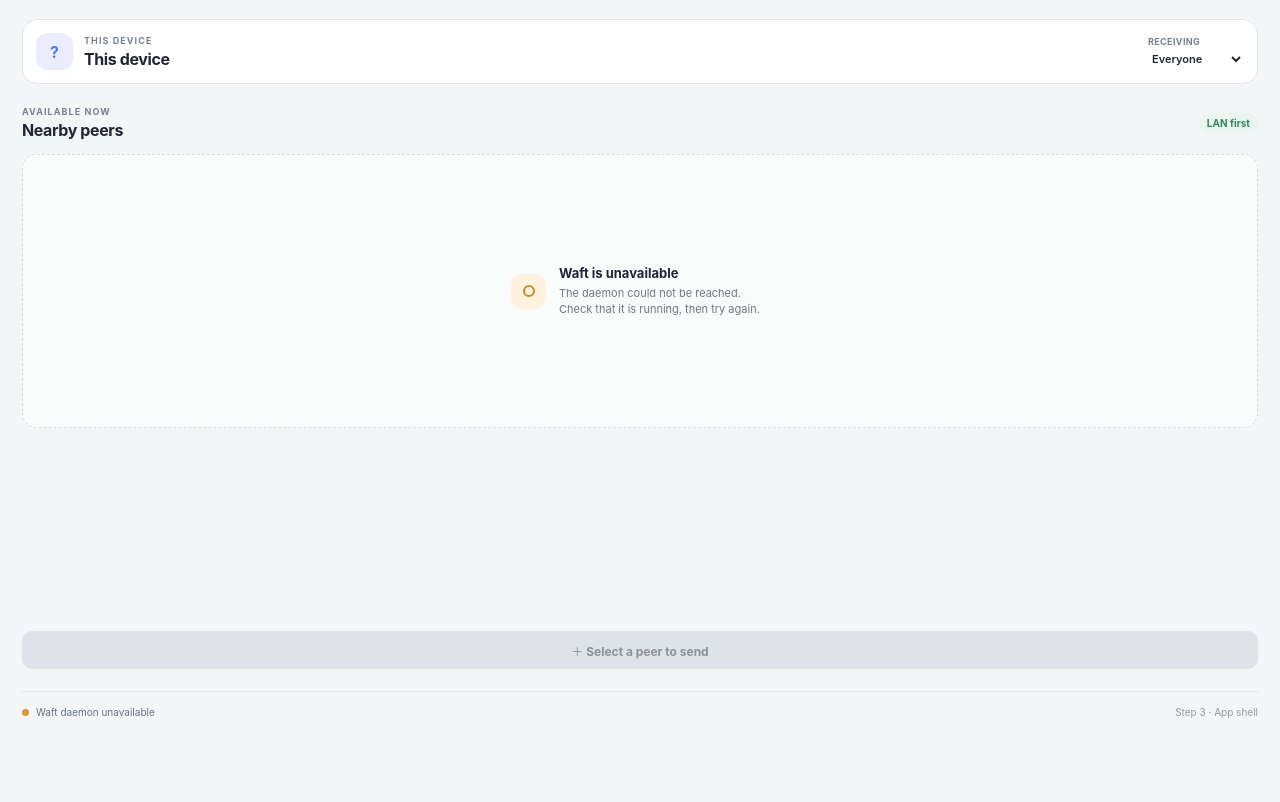
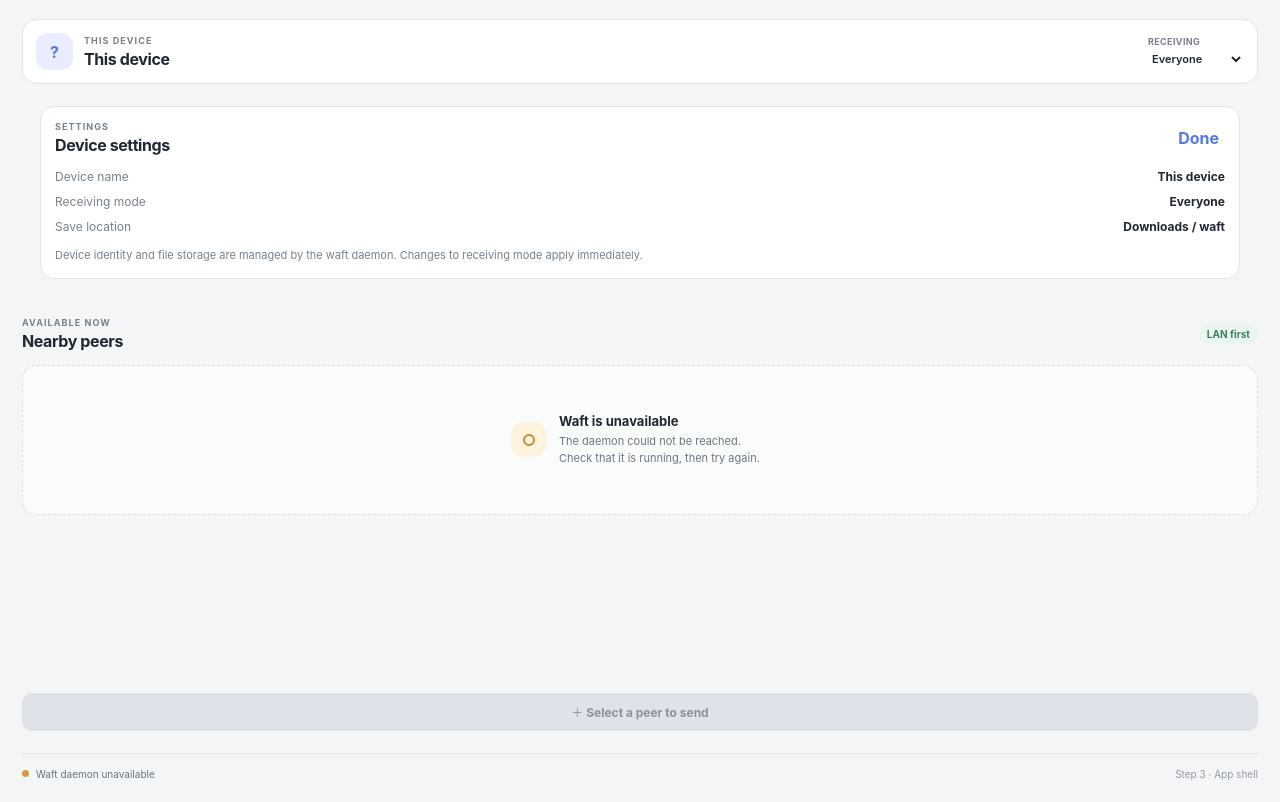
Before and after one commit to itisrohit/waft, a website built with Vite: page app/index.html in a window 1280 px wide. Both pictures are taken after a click on the button "Open settings". Shown: the part 60-862 px from the top of the page. Before the commit the page ends 800 px from the top, so only its background shows below. Built offline with nearby package versions, Linux system fonts and the light colour scheme.

Commit message:
Settings

```diff
--- a/app/index.html
+++ b/app/index.html
@@ -26,6 +26,19 @@
         </label>
       </section>
 
+      <section id="settings-panel" class="settings-panel" aria-labelledby="settings-title" hidden>
+        <div class="section-heading">
+          <div><p class="eyebrow">SETTINGS</p><h2 id="settings-title">Device settings</h2></div>
+          <button id="close-settings" class="text-button" type="button">Done</button>
+        </div>
+        <dl class="settings-list">
+          <div><dt>Device name</dt><dd id="settings-device-name">This device</dd></div>
+          <div><dt>Receiving mode</dt><dd id="settings-receiving-mode">Everyone</dd></div>
+          <div><dt>Save location</dt><dd>Downloads / waft</dd></div>
+        </dl>
+        <p class="settings-note">Device identity and file storage are managed by the waft daemon. Changes to receiving mode apply immediately.</p>
+      </section>
+
       <section class="content" aria-labelledby="nearby-title">
         <section id="incoming-section" class="incoming-section" aria-labelledby="incoming-title" hidden>
           <div class="section-heading"><div><p class="eyebrow">INCOMING</p><h2 id="incoming-title">Transfer request</h2></div></div>
--- a/app/src/main.js
+++ b/app/src/main.js
@@ -15,6 +15,10 @@
 const incomingList = document.querySelector('#incoming-list');
 const sendButton = document.querySelector('#send-button');
 const receivingMode = document.querySelector('#receiving-mode');
+const settingsPanel = document.querySelector('#settings-panel');
+const closeSettings = document.querySelector('#close-settings');
+const settingsDeviceName = document.querySelector('#settings-device-name');
+const settingsReceivingMode = document.querySelector('#settings-receiving-mode');
 let selectedPeer = null;
 let hasInitialResult = false;
 let hasPeerSnapshot = false;
@@ -24,6 +28,7 @@
   .then((name) => {
     deviceName.textContent = name;
     deviceAvatar.textContent = initialsFor(name);
+    settingsDeviceName.textContent = name;
   })
   .catch(() => { /* Keep the neutral fallback label. */ });
 
@@ -181,13 +186,20 @@
 }
 
 settingsButton.addEventListener('click', () => {
-  statusText.textContent = 'Settings will be available in a later step';
+  settingsPanel.hidden = false;
+  settingsPanel.querySelector('button').focus();
+});
+
+closeSettings.addEventListener('click', () => {
+  settingsPanel.hidden = true;
+  settingsButton.focus();
 });
 
 receivingMode.addEventListener('change', async () => {
   const modes = { off: 'ReceivingOff', contacts: 'ContactsOnly', everyone: 'Everyone' };
   try {
     await invoke('set_receiving_mode', { mode: modes[receivingMode.value] });
+    settingsReceivingMode.textContent = receivingMode.options[receivingMode.selectedIndex].text;
     statusText.textContent = `Receiving mode: ${receivingMode.options[receivingMode.selectedIndex].text}`;
   } catch (error) {
     statusText.textContent = `Unable to change receiving mode: ${String(error)}`;
--- a/app/src/styles.css
+++ b/app/src/styles.css
@@ -22,6 +22,13 @@
 .mode-control { display: flex; flex-direction: column; gap: 4px; color: #77808e; font-size: 9px; font-weight: 700; letter-spacing: .04em; text-transform: uppercase; }
 .mode-control select { max-width: 112px; border: 0; color: #202632; background: transparent; cursor: pointer; font-size: 11px; font-weight: 600; letter-spacing: 0; text-transform: none; }
 .mode-control select:focus-visible { outline: 2px solid #5578e8; outline-offset: 2px; border-radius: 3px; }
+.settings-panel { margin: 0 18px 16px; padding: 14px; border: 1px solid #e1e5ec; border-radius: 14px; background: #fff; }
+.text-button { border: 0; color: #5578e8; background: transparent; cursor: pointer; font: inherit; font-weight: 700; }
+.settings-list { display: grid; gap: 10px; margin: 14px 0; }
+.settings-list div { display: flex; justify-content: space-between; gap: 16px; font-size: 12px; }
+.settings-list dt { color: #77808e; }
+.settings-list dd { margin: 0; color: #202632; font-weight: 700; text-align: right; }
+.settings-note { margin: 0; color: #77808e; font-size: 11px; line-height: 1.45; }
 .content { display: flex; flex: 1; min-height: 250px; flex-direction: column; gap: 14px; }
 .incoming-section[hidden] { display: none; }
 .incoming-section { display: flex; flex-direction: column; gap: 9px; }
@@ -72,6 +79,8 @@
   .eyebrow, .state-card p, footer { color: #a4adbb; }
   .icon-button, .device-panel { border-color: #393e49; background: #2b303a; color: #edf0f5; }
   .mode-control select { color: #edf0f5; }
+  .settings-panel { border-color: #303642; background: #20242c; }
+  .settings-list dd { color: #edf0f5; }
   .state-card, .peer-card, .incoming-card { border-color: #454b58; background: rgba(43,48,58,.55); }
   .peer-details p { color: #a4adbb; }
   footer { border-color: #393e49; }
```
